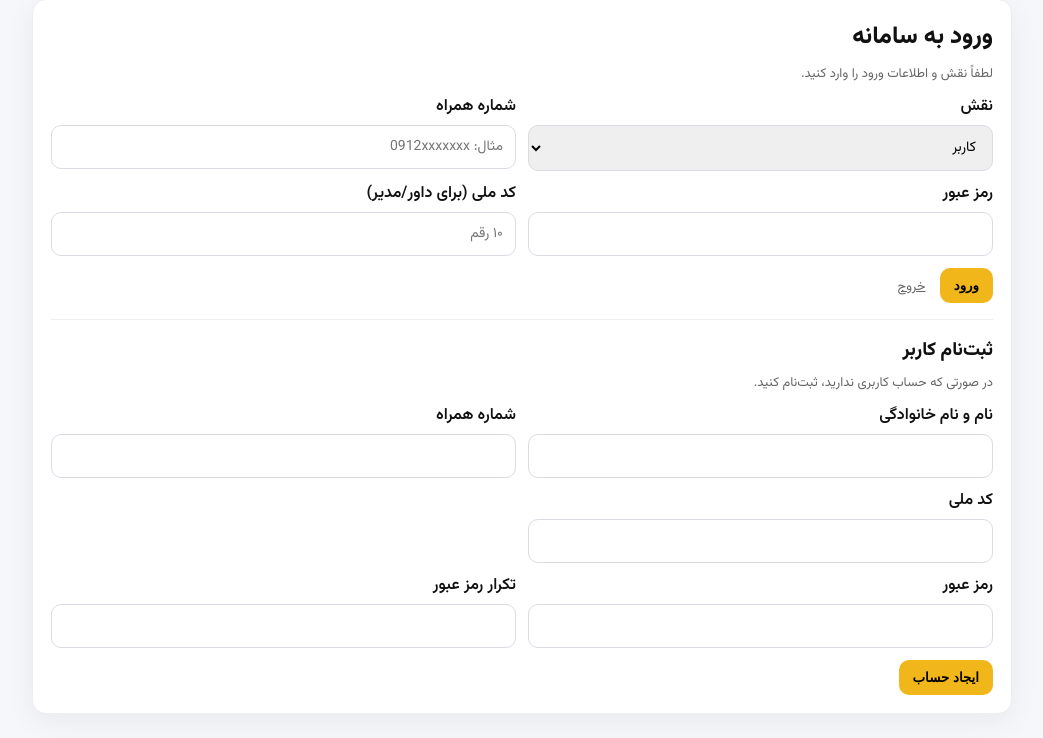
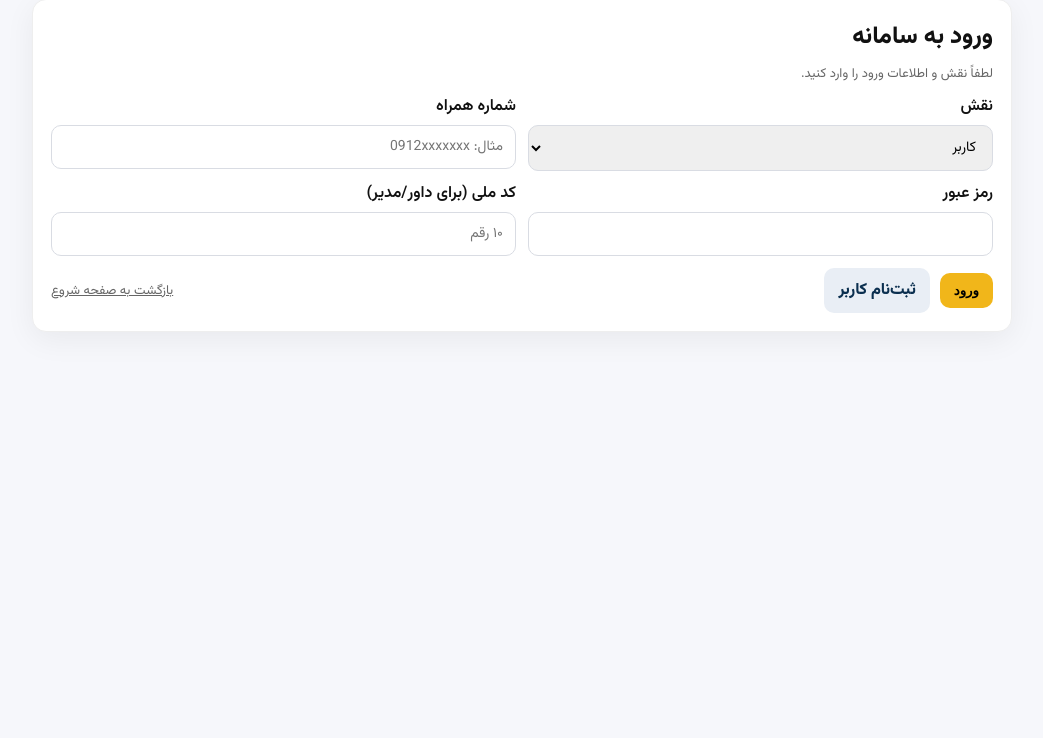
Before and after one commit to hadibagherian4-sudo/nexa-ashora, a FastAPI app: page /login in a window 1280 px wide. Shown: the part 107-845 px from the top of the page, without its empty margins (118-1161 px from the left). After the commit the page ends 439 px from the top, so only its background shows below. Run offline with FastAPI, Linux system fonts and the light colour scheme.

Commit message:
Update login.html

```diff
--- a/app/templates/login.html
+++ b/app/templates/login.html
@@ -35,50 +35,14 @@
       </div>
     </div>
 
-    <div style="margin-top:12px;">
+    <div style="margin-top:12px; display:flex; gap:10px; align-items:center;">
       <button class="btn" type="submit">ورود</button>
-      <a href="/logout" class="muted" style="margin-right:10px;">خروج</a>
-    </div>
-  </form>
 
-  <div class="hr"></div>
+      <a href="/register" class="btn" style="background:#e9eef5; color:#0b2f4f; text-decoration:none;">
+        ثبت‌نام کاربر
+      </a>
 
-  <h3 style="margin:0 0 8px;">ثبت‌نام کاربر</h3>
-  <div class="muted">در صورتی که حساب کاربری ندارید، ثبت‌نام کنید.</div>
-
-  <form method="post" action="/signup">
-    <div class="row">
-      <div>
-        <label>نام و نام خانوادگی</label>
-        <input name="name" required>
-      </div>
-      <div>
-        <label>شماره همراه</label>
-        <input name="phone" required>
-      </div>
-    </div>
-
-    <div class="row">
-      <div>
-        <label>کد ملی</label>
-        <input name="nid" required>
-      </div>
-      <div></div>
-    </div>
-
-    <div class="row">
-      <div>
-        <label>رمز عبور</label>
-        <input type="password" name="password1" required>
-      </div>
-      <div>
-        <label>تکرار رمز عبور</label>
-        <input type="password" name="password2" required>
-      </div>
-    </div>
-
-    <div style="margin-top:12px;">
-      <button class="btn" type="submit">ایجاد حساب</button>
+      <a href="/start" class="muted" style="margin-right:auto;">بازگشت به صفحه شروع</a>
     </div>
   </form>
 </div>
```
